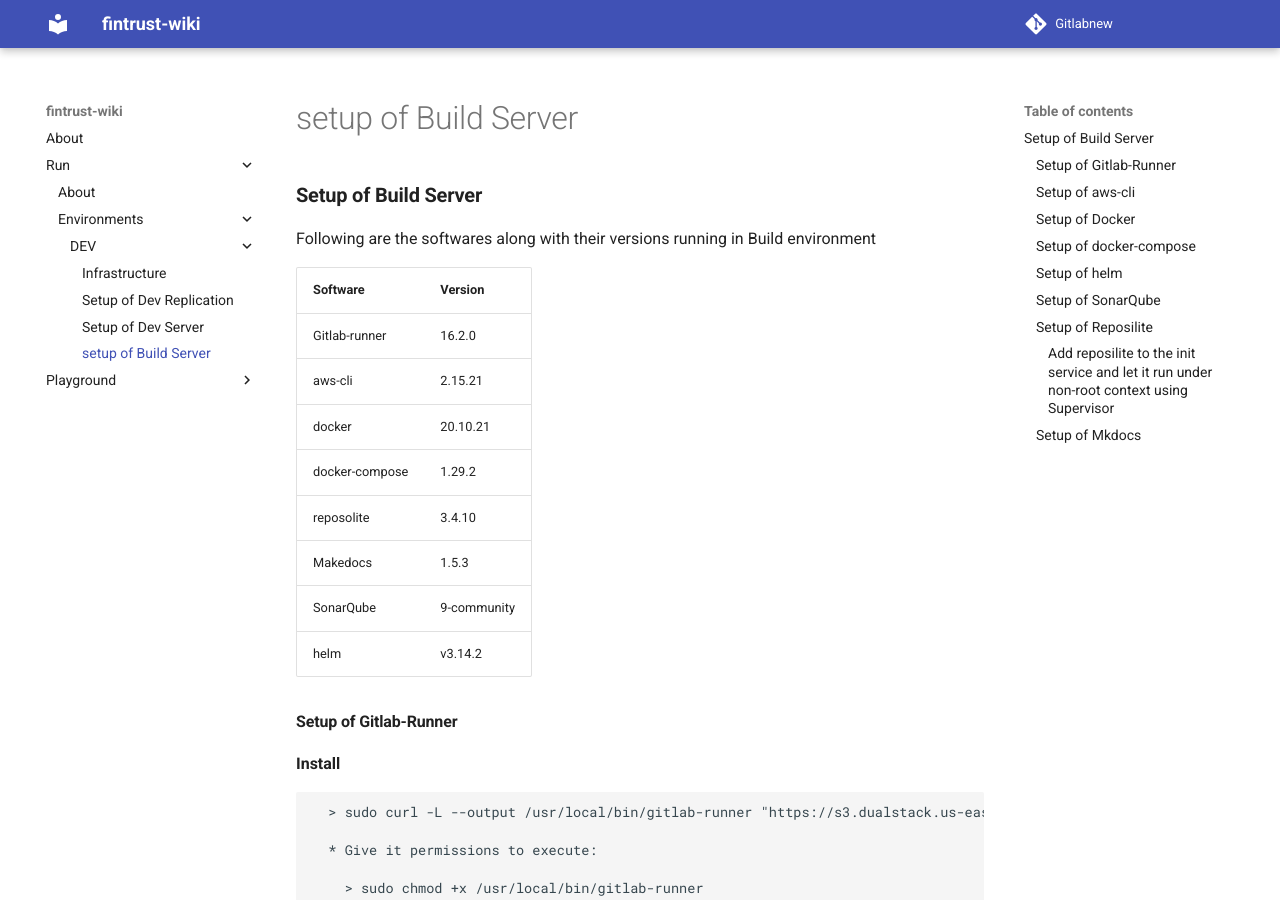
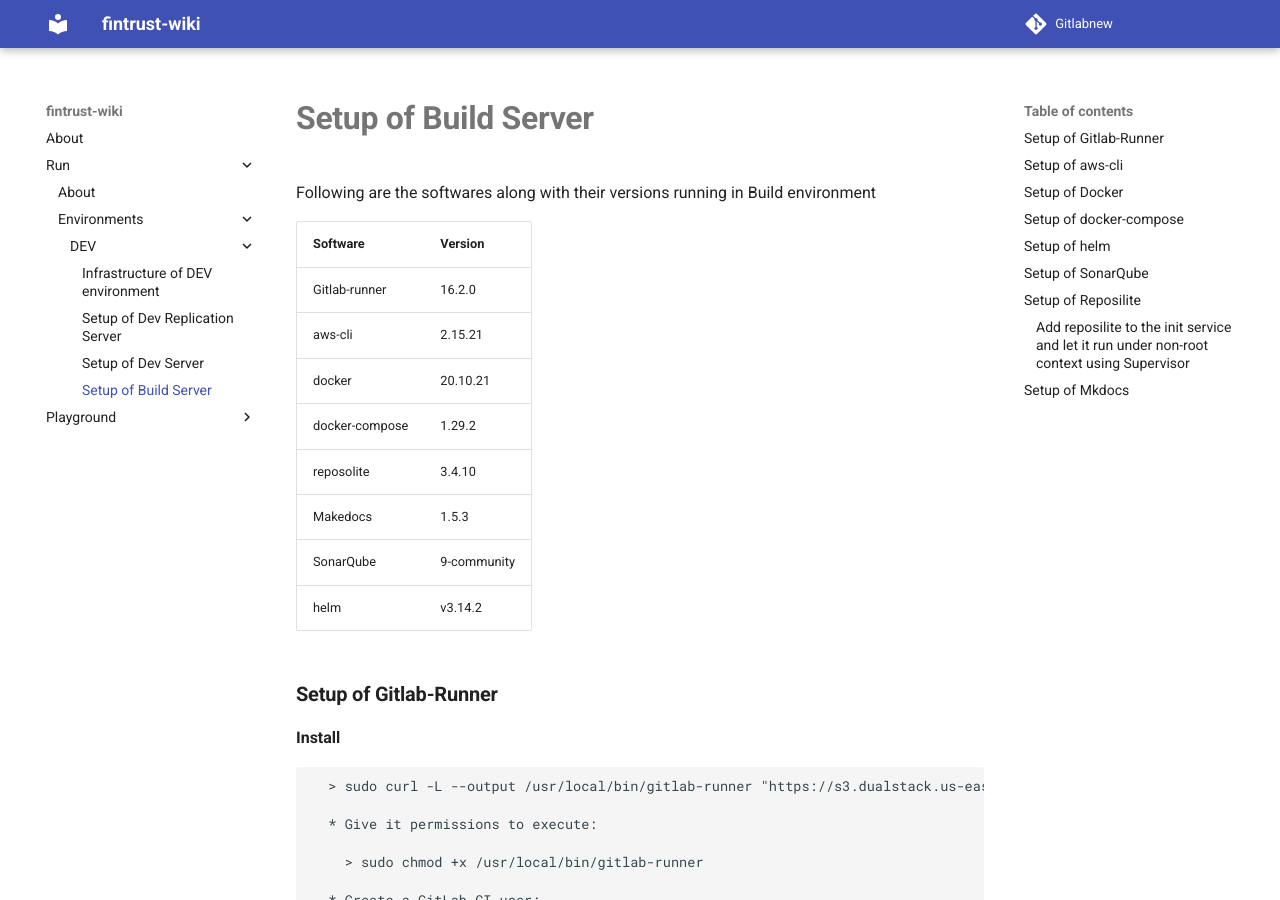
Before and after one commit to prasadkothapally/hari, an MkDocs documentation site: the page built from docs/Run/Environments/DEV/setup of Build Server.md, in a window 1280 px wide and 900 px high. Built offline with MkDocs 1.6.1 and Material for MkDocs 9.7.7, drawn with Linux system fonts in a browser that asks for light colours.

```diff
--- a/docs/Run/Environments/DEV/setup of Build Server.md
+++ b/docs/Run/Environments/DEV/setup of Build Server.md
@@ -1,4 +1,4 @@
-### **Setup of Build Server**
+# **Setup of Build Server**
 
 Following are the softwares along with their versions running in Build environment
 
@@ -14,7 +14,7 @@ Following are the softwares along with their versions running in Build environme
   SonarQube            |  9-community
   helm                 |  v3.14.2
 
-#### **Setup of Gitlab-Runner**
+### **Setup of Gitlab-Runner**
 
   **Install**
 
@@ -95,7 +95,7 @@ Following are the softwares along with their versions running in Build environme
 
 	    > sudo gitlab-runner start
 
-#### **Setup of aws-cli**
+### **Setup of aws-cli**
 
       The latest AWS CLI version is 2. So download the AWS CLI.
 
@@ -114,7 +114,7 @@ Following are the softwares along with their versions running in Build environme
 	  > aws --version
 
 
-#### **Setup of Docker**
+### **Setup of Docker**
 
       The Docker installation package available in the official Ubuntu repository may not be the latest version. To ensure we get the latest version, we’ll install Docker from the official Docker repository. To do that, we’ll add a new package source, add the GPG key from Docker to ensure the downloads are valid, and then install the package.
 
@@ -148,7 +148,7 @@ Following are the softwares along with their versions running in Build environme
 
 	  > sudo systemctl status docker
 
-#### **Setup of docker-compose**
+### **Setup of docker-compose**
 
        > **Prerequisites**
 
@@ -166,7 +166,7 @@ Following are the softwares along with their versions running in Build environme
 
 	   > docker-compose --version
 
-####  **Setup of helm**
+###  **Setup of helm**
 
       Use wget to download the latest version of Helm. The download links for all supported architectures are available on the official website.
 
@@ -192,7 +192,7 @@ Following are the softwares along with their versions running in Build environme
 
       > helm version
 
-#### **Setup of SonarQube**
+### **Setup of SonarQube**
 
       In order to quickly configure and manage the SonarQube server we will be using the docker-compose file which will set up a sonar instance along with the postgres database.
 
@@ -218,7 +218,7 @@ Following are the softwares along with their versions running in Build environme
 
 	  > docker-compose down
 
-#### **Setup of Reposilite**
+### **Setup of Reposilite**
 
       > **Prerequisites**
 
@@ -246,7 +246,7 @@ Following are the softwares along with their versions running in Build environme
 
 
 
-##### **Add reposilite to the init service and let it run under non-root context using Supervisor**
+#### **Add reposilite to the init service and let it run under non-root context using Supervisor**
 
       Begin by updating package sources and installing Supervisor:
 
@@ -275,7 +275,7 @@ Following are the softwares along with their versions running in Build environme
 	  Any time we make a change to any program configuration file, running the two previous commands will bring the changes into effect.
 
 
-#### **Setup of Mkdocs**
+### **Setup of Mkdocs**
 
      Makesure pip is installed in system
 
```
Also changed, not shown: docs/Run/Environments/DEV/Infrastructure.md (+4 -4 lines), docs/Run/Environments/DEV/Setup of Dev Replication.md (+3 -3 lines), docs/Run/Environments/DEV/Setup of Dev Server.md (+6 -6 lines).
